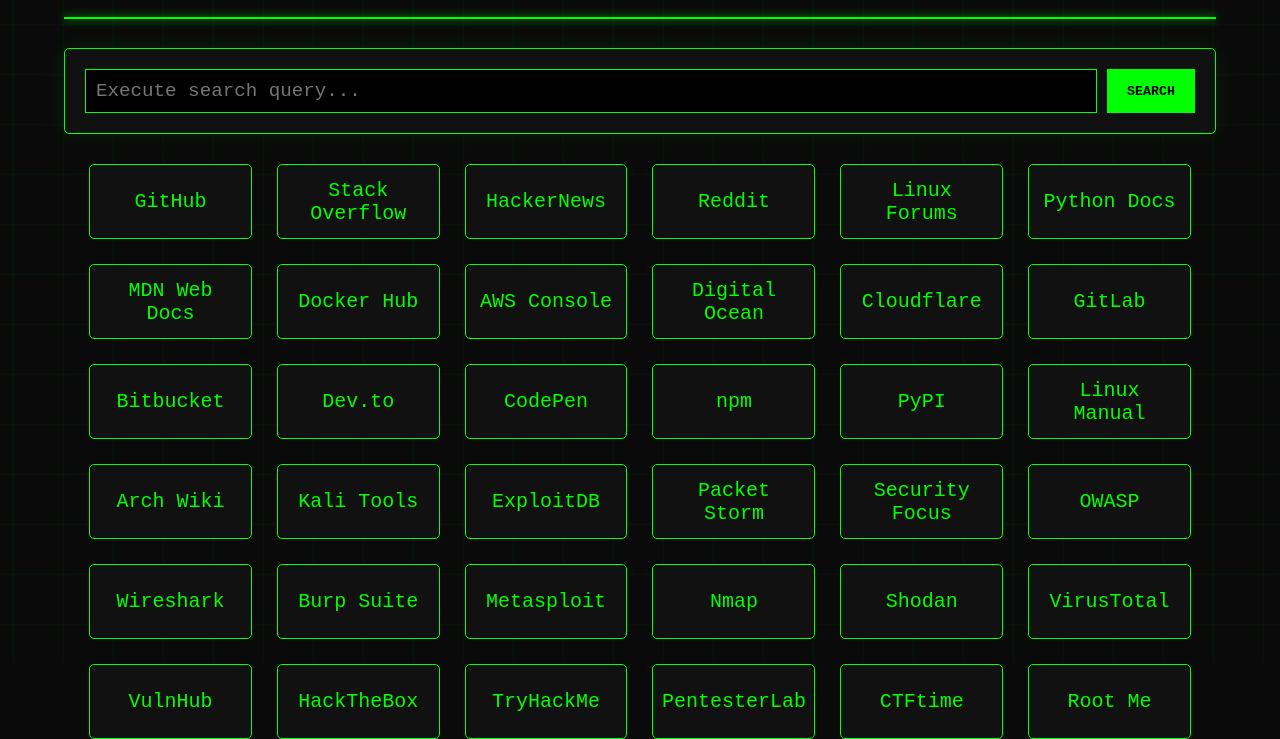
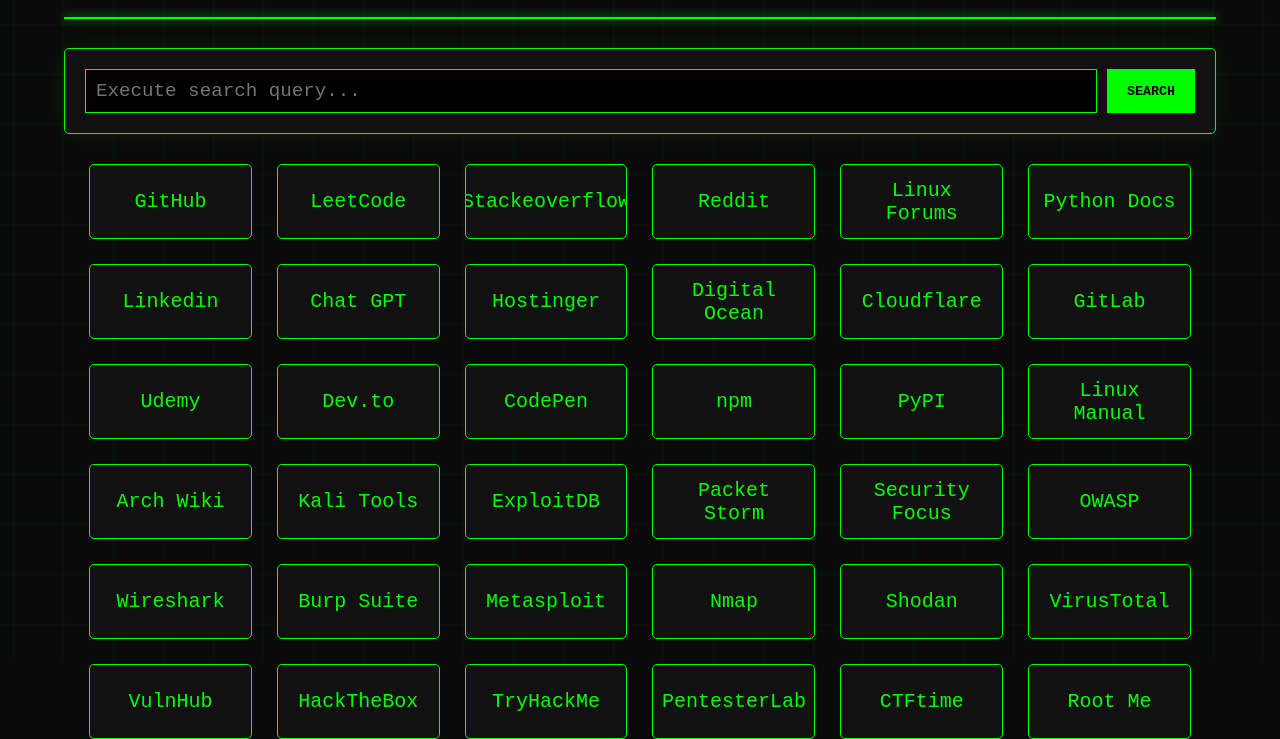
Before and after one commit to harshil-prajapati/browser-homepage, a plain HTML site: page index.html in a window 1280 px wide. Shown: the part 139-878 px from the top of the page. Drawn offline with Linux system fonts and the light colour scheme.

Commit message:
Link Change

```diff
--- a/index.html
+++ b/index.html
@@ -23,36 +23,42 @@
             </div>
 
             <div class="shortcuts-grid">
-                <a href="https://github.com" class="shortcut" target="_blank">GitHub</a>
-                <a href="https://stackoverflow.com" class="shortcut" target="_blank">Stack Overflow</a>
-                <a href="https://news.ycombinator.com" class="shortcut" target="_blank">HackerNews</a>
+                <!-- 1 -->
+                <a href="https://github.com/harshil-prajapati" class="shortcut" target="_blank">GitHub</a>
+                <a href="https://leetcode.com/problemset/" class="shortcut" target="_blank">LeetCode</a>
+                <a href="https://stackoverflow.com/" class="shortcut" target="_blank">Stackeoverflow</a>
                 <a href="https://reddit.com" class="shortcut" target="_blank">Reddit</a>
                 <a href="https://linuxforums.org" class="shortcut" target="_blank">Linux Forums</a>
                 <a href="https://docs.python.org" class="shortcut" target="_blank">Python Docs</a>
-                <a href="https://developer.mozilla.org" class="shortcut" target="_blank">MDN Web Docs</a>
-                <a href="https://hub.docker.com" class="shortcut" target="_blank">Docker Hub</a>
-                <a href="https://aws.amazon.com/console" class="shortcut" target="_blank">AWS Console</a>
+                <!-- 2 -->
+                <a href="https://www.linkedin.com/in/harshilprajapati/" class="shortcut" target="_blank">Linkedin</a>
+                <a href="https://chatgpt.com/" class="shortcut" target="_blank">Chat GPT</a>
+                <a href="https://hpanel.hostinger.com/" class="shortcut" target="_blank">Hostinger</a>
                 <a href="https://digitalocean.com" class="shortcut" target="_blank">Digital Ocean</a>
                 <a href="https://cloudflare.com" class="shortcut" target="_blank">Cloudflare</a>
                 <a href="https://gitlab.com" class="shortcut" target="_blank">GitLab</a>
-                <a href="https://bitbucket.org" class="shortcut" target="_blank">Bitbucket</a>
+                <!-- 3 -->
+                <a href="https://www.udemy.com/home/my-courses/learning/" class="shortcut" target="_blank">Udemy</a>
                 <a href="https://dev.to" class="shortcut" target="_blank">Dev.to</a>
                 <a href="https://codepen.io" class="shortcut" target="_blank">CodePen</a>
                 <a href="https://npmjs.com" class="shortcut" target="_blank">npm</a>
                 <a href="https://pypi.org" class="shortcut" target="_blank">PyPI</a>
                 <a href="https://man7.org/linux/man-pages" class="shortcut" target="_blank">Linux Manual</a>
+                <!-- 4 -->
                 <a href="https://wiki.archlinux.org" class="shortcut" target="_blank">Arch Wiki</a>
                 <a href="https://tools.kali.org" class="shortcut" target="_blank">Kali Tools</a>
                 <a href="https://exploit-db.com" class="shortcut" target="_blank">ExploitDB</a>
                 <a href="https://packetstormsecurity.com" class="shortcut" target="_blank">Packet Storm</a>
                 <a href="https://securityfocus.com" class="shortcut" target="_blank">Security Focus</a>
                 <a href="https://owasp.org" class="shortcut" target="_blank">OWASP</a>
+                <!-- 5 -->
                 <a href="https://wireshark.org" class="shortcut" target="_blank">Wireshark</a>
                 <a href="https://portswigger.net" class="shortcut" target="_blank">Burp Suite</a>
                 <a href="https://metasploit.com" class="shortcut" target="_blank">Metasploit</a>
                 <a href="https://nmap.org" class="shortcut" target="_blank">Nmap</a>
                 <a href="https://shodan.io" class="shortcut" target="_blank">Shodan</a>
                 <a href="https://virustotal.com" class="shortcut" target="_blank">VirusTotal</a>
+                <!-- 6 -->
                 <a href="https://vulnhub.com" class="shortcut" target="_blank">VulnHub</a>
                 <a href="https://hackthebox.eu" class="shortcut" target="_blank">HackTheBox</a>
                 <a href="https://tryhackme.com" class="shortcut" target="_blank">TryHackMe</a>
```
